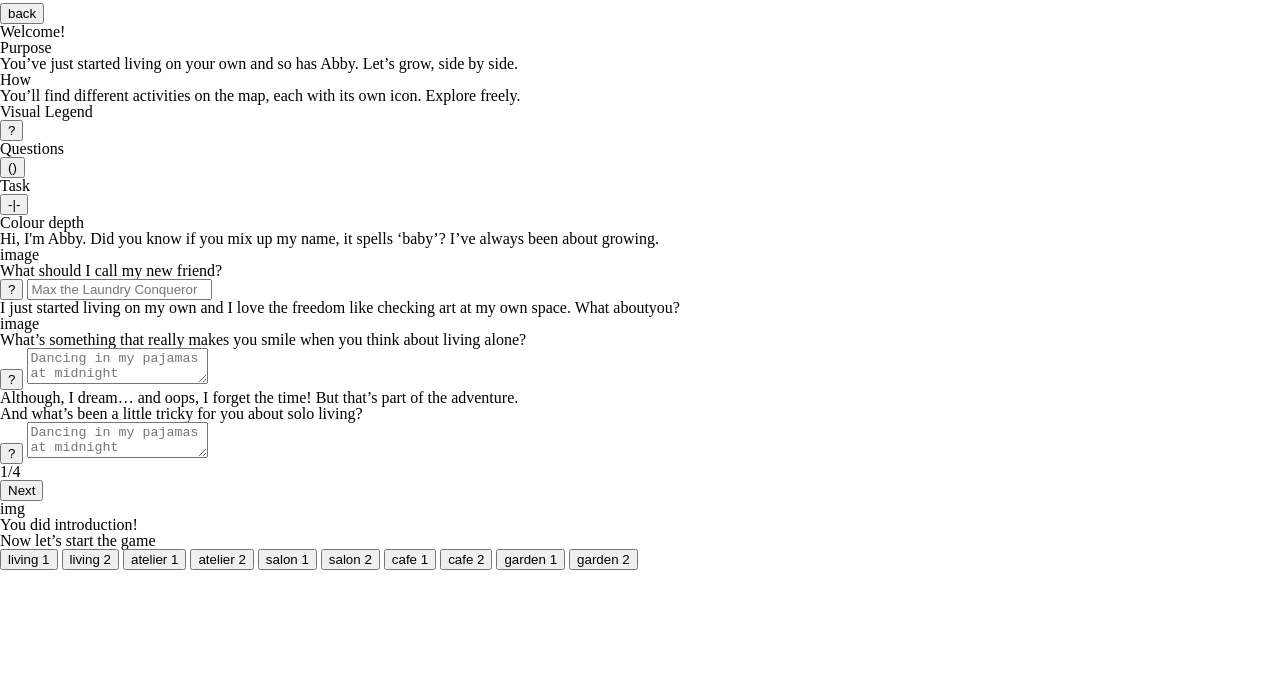
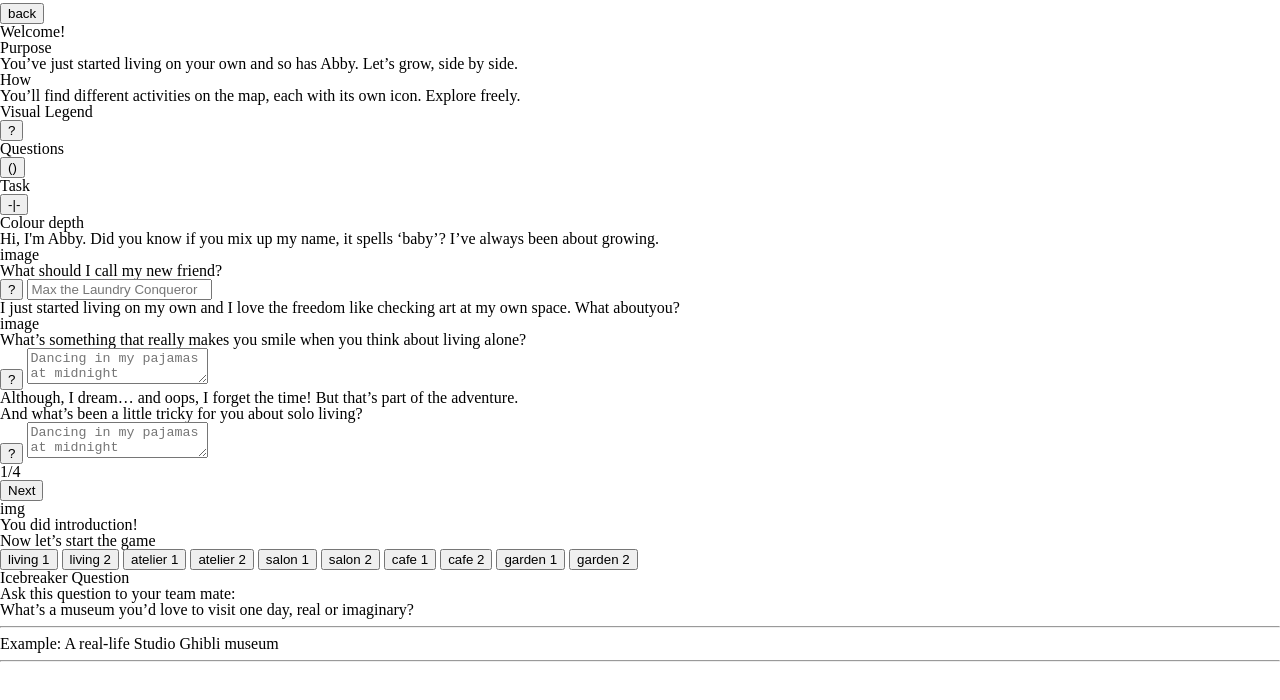
Before and after one commit to rdapkuns/Integration4, a website: page public/game.html in a window 1280 px wide. Both pictures are taken after a click on the button "living 1". Shown: the part 96-796 px from the top of the page. Drawn offline with Linux system fonts and the light colour scheme.

Commit message:
getting random, sorted question for each of buttons.

```diff
--- a/public/data/questions.json
+++ b/public/data/questions.json
@@ -209,7 +209,7 @@
         "example": "Blanket from my childhood",
         "extra": {
             "title": "Two Roman Dog Skulls",
-            "img": "",
+            "img": "./assets/img/living.jpeg",
             "description": "Two tiny Roman dog skulls sit casually on a shop shelf - once uncovered by archaeologists, now back guarding their old home."
         }
     },
@@ -222,7 +222,7 @@
         "example": "Birds sing",
         "extra": {
             "title": "Bird Ritual",
-            "img": "",
+            "img": "./assets/img/living.jpeg",
             "description": "What natural sounds do you associate with your solo-living experience?"
         }
     },
@@ -235,7 +235,7 @@
         "example": "Always tidying up before bed",
         "extra": {
             "title": "Cuckoo Ritual",
-            "img": "",
+            "img": "./assets/img/living.jpeg",
             "description": "Cuckoos leave their eggs in other nests. As adults, the chicks may cross paths and somehow recognise each other, reconnecting with a shared culture they never knew."
         }
     },
@@ -248,7 +248,7 @@
         "example": "Cook interesting meals",
         "extra": {
             "title": "Mirror of Perspectives",
-            "img": "",
+            "img": "./assets/img/living.jpeg",
             "description": "A mirror made of different materials, reflecting shifting views - just like us, always changing, always seeing the world (and ourselves) from new angles."
         }
     },
@@ -261,7 +261,7 @@
         "example": "Stacking pillows for my cloud ship",
         "extra": {
             "title": "Tent of Sheets",
-            "img": "",
+            "img": "./assets/img/living.jpeg",
             "description": "One artist built a tent from old sheets, just like in childhood, to prepare the space for their video. A playful, nostalgic touch inviting you to step inside and watch."
         }
     },
@@ -274,7 +274,7 @@
         "example": "Someone who dares to do things their own way",
         "extra": {
             "title": "Outsider Artists",
-            "img": "",
+            "img": "./assets/img/living.jpeg",
             "description": "Abby showcases outsider artists, creators beyond the traditional art world, sparking the question: What is art? Who gets to be called an artist?"
         }
     },
@@ -287,7 +287,7 @@
         "example": "Used to write before bed, now I leave voice notes",
         "extra": {
             "title": "Playing with Dimensions",
-            "img": "",
+            "img": "./assets/img/living.jpeg",
             "description": "A vanguard art movement once flattened 3D scenes into playful 2D space. At Abby, you’ll see this - in both past paintings and today’s artists still experimenting with that spirit."
         }
     },
@@ -300,7 +300,7 @@
         "example": "People say I’m confident, but I’m actually overthink a lot",
         "extra": {
             "title": "Mirrored Stories",
-            "img": "",
+            "img": "./assets/img/living.jpeg",
             "description": "One artist showed a mischievous gypsy woman; another, from a gypsy family, mirrored it with her own family simply playing cards revealing how stereotypes mask ordinary life."
         }
     },
--- a/public/game.html
+++ b/public/game.html
@@ -85,6 +85,9 @@
             <button data-mark="c2">cafe 2</button>
             <button data-mark="g1">garden 1</button>
             <button data-mark="g2">garden 2</button>
+            <div class="question">
+
+            </div>
         </section>
     </main>
     <script type="module" src="./scripts/game.js"></script>
--- a/public/scripts/game.js
+++ b/public/scripts/game.js
@@ -1,7 +1,12 @@
+const $question = document.querySelector(".question");
+const $markBtns = document.querySelectorAll(".game button");
 
+let questions = [];
 
 const init = () => {
     getQuestions();
+    console.log($markBtns);
+    markButtons();
 }
 
 const getQuestions = async () => {
@@ -11,12 +16,39 @@ const getQuestions = async () => {
         if (!response.ok) {
             throw new Error(`Fetch failed: ${response.status}`);
         }
-
-        const json = await response.json();
-        console.log(json);
+        questions = await response.json();
+        console.log(questions);
     } catch (error) {
         console.error('Error loading questions:', error.message);
     }
 }
 
+const markButtons = () => {
+    $markBtns.forEach(button => {
+        button.addEventListener('click', () => {
+            const mark = button.dataset.mark;
+            console.log(mark);
+            const filtered = questions.filter(q => q.mark === mark);
+            const randomQuestion = filtered[Math.floor(Math.random() * filtered.length)];
+            console.log(randomQuestion);
+
+            $question.innerHTML = `
+            ${randomQuestion.extra ? `
+                <div>
+                 <p>${randomQuestion.extra.title}</p>
+                  <img src="${randomQuestion.extra.img}" alt="${randomQuestion.extra.title}" />
+                  <p>${randomQuestion.extra.description}</p>
+                </div>` : ''}
+                <p class="type">${randomQuestion.type}</p>
+                <p><strong>${randomQuestion.task}</strong></p>
+                <p>${randomQuestion.content}</p>
+                ${randomQuestion.example ?
+                    `<div><hr>
+                    <p>Example: ${randomQuestion.example}</p>
+                    <hr></div>` : ''}
+              `;
+        })
+    })
+}
+
 init();
```
